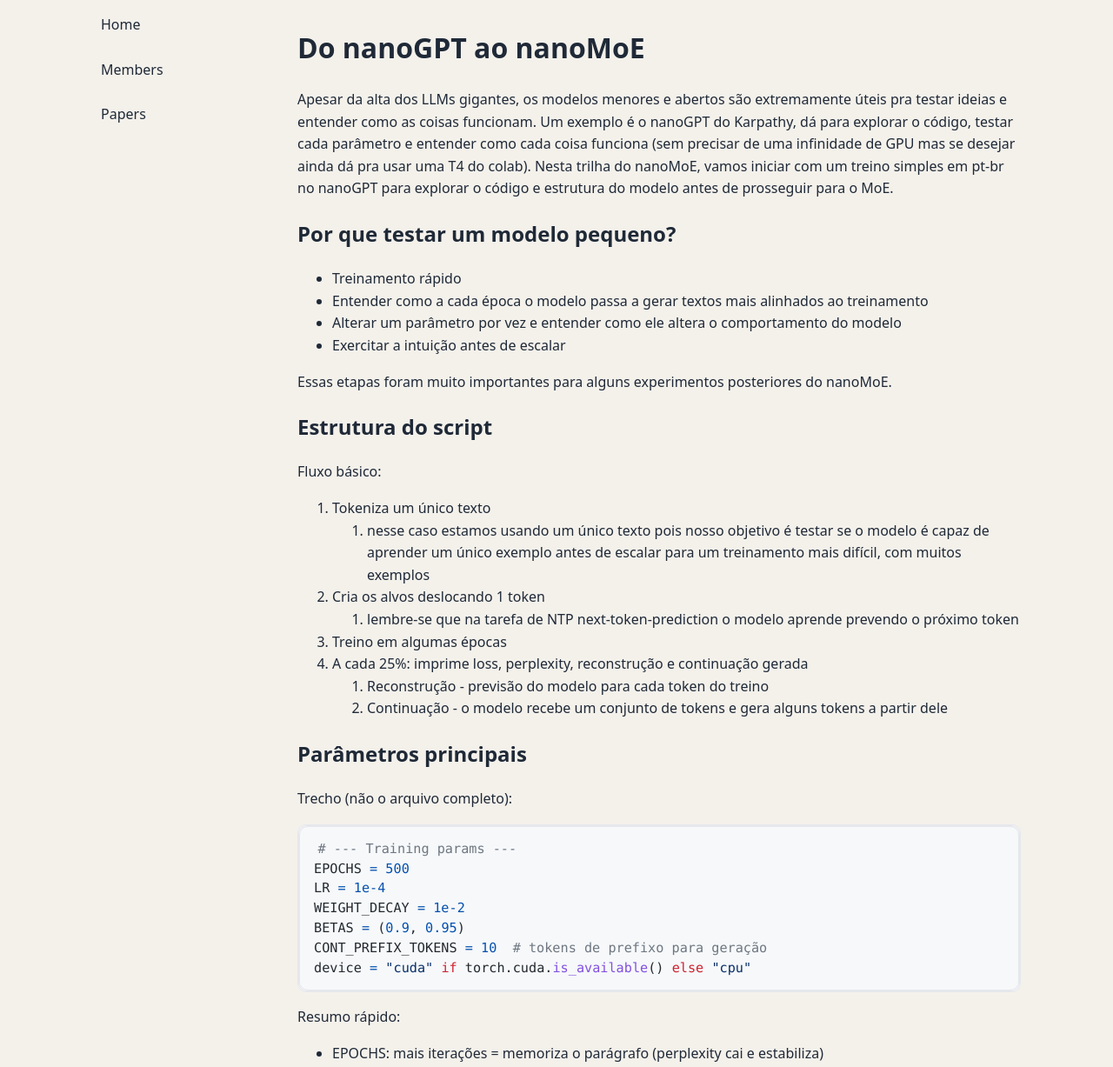
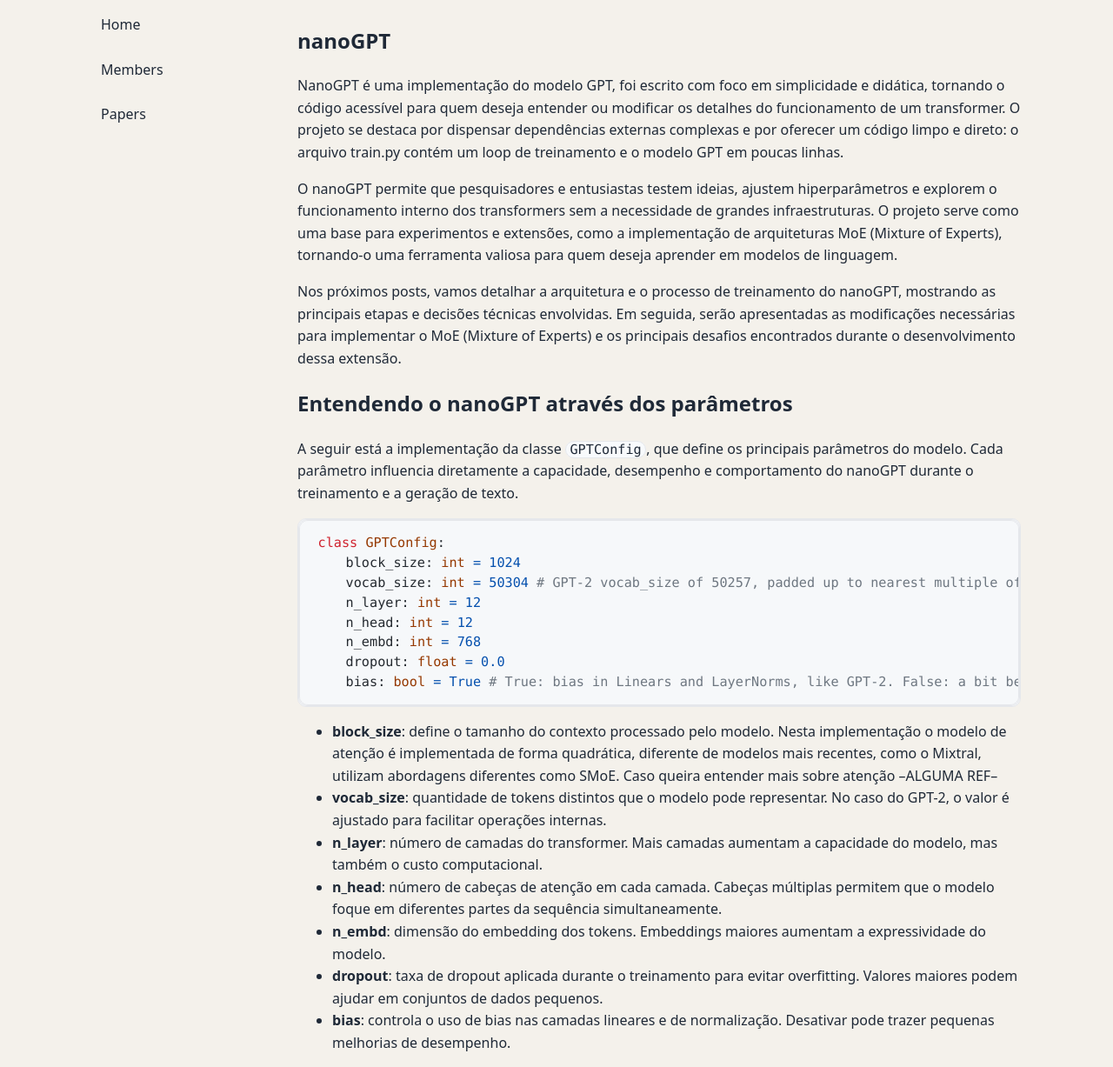
Before and after one commit to sagui-nlp/sagui-nlp.github.io, a Jekyll site: the page built from _posts/2025-08-23-nanogpt-to-nanomoe.markdown, in a window 1280 px wide and 1400 px high, scrolled down 807 px. Shown: the part 173-1400 px from the top of the window at 87% size. Built offline with Jekyll 4.4.1, drawn with Linux system fonts in a browser that asks for light colours; some of the changed text lies outside the part shown.

Commit message:
feat: added nanogpt

````diff
--- a/_posts/2025-08-23-nanogpt-to-nanomoe.markdown
+++ b/_posts/2025-08-23-nanogpt-to-nanomoe.markdown
@@ -5,8 +5,56 @@
 categories: moe
 ---
 
-# Do nanoGPT ao nanoMoE
+<!--
+1. Adicionar figuras da arquitetura
+2. nanoGPT to nanoMoE
+   1. nanoGPT
+      1. Explicar o nanoGPT
+      2. Justificar a escolha do modelo nanoGPT para o nanoMoE
+         1. opensource, sem dependência externa (como HF/TF)
+      3. Adicionar explicações dos parâmetros do GPTconfig
+      4. Explicar os resultados obtidos
+   2. nanoMoE
+ -->
 
+<!-- # Do nanoGPT ao nanoMoE
+<INTRODUÇÃO SOBRE A SAGA NANO GPT AO NANO MOE> -->
+
+## nanoGPT
+
+NanoGPT é uma implementação do modelo GPT, foi escrito com foco em simplicidade e didática, tornando o código acessível para quem deseja entender ou modificar os detalhes do funcionamento de um transformer. O projeto se destaca por dispensar dependências externas complexas e por oferecer um código limpo e direto: o arquivo train.py contém um loop de treinamento e o modelo GPT em poucas linhas.
+
+O nanoGPT permite que pesquisadores e entusiastas testem ideias, ajustem hiperparâmetros e explorem o funcionamento interno dos transformers sem a necessidade de grandes infraestruturas. O projeto serve como uma base para experimentos e extensões, como a implementação de arquiteturas MoE (Mixture of Experts), tornando-o uma ferramenta valiosa para quem deseja aprender em modelos de linguagem.
+
+Nos próximos posts, vamos detalhar a arquitetura e o processo de treinamento do nanoGPT, mostrando as principais etapas e decisões técnicas envolvidas. Em seguida, serão apresentadas as modificações necessárias para implementar o MoE (Mixture of Experts) e os principais desafios encontrados durante o desenvolvimento dessa extensão.
+
+## Entendendo o nanoGPT através dos parâmetros
+
+A seguir está a implementação da classe `GPTConfig`, que define os principais parâmetros do modelo. Cada parâmetro influencia diretamente a capacidade, desempenho e comportamento do nanoGPT durante o treinamento e a geração de texto.
+
+```python
+class GPTConfig:
+    block_size: int = 1024
+    vocab_size: int = 50304 # GPT-2 vocab_size of 50257, padded up to nearest multiple of 64 for efficiency
+    n_layer: int = 12
+    n_head: int = 12
+    n_embd: int = 768
+    dropout: float = 0.0
+    bias: bool = True # True: bias in Linears and LayerNorms, like GPT-2. False: a bit better and faster
+```
+
+- **block_size**: define o tamanho do contexto processado pelo modelo. Nesta implementação o modelo de atenção é implementada de forma quadrática, diferente de modelos mais recentes, como o Mixtral, utilizam abordagens diferentes como SMoE. Caso queira entender mais sobre atenção --ALGUMA REF--
+- **vocab_size**: quantidade de tokens distintos que o modelo pode representar. No caso do GPT-2, o valor é ajustado para facilitar operações internas.
+- **n_layer**: número de camadas do transformer. Mais camadas aumentam a capacidade do modelo, mas também o custo computacional.
+- **n_head**: número de cabeças de atenção em cada camada. Cabeças múltiplas permitem que o modelo foque em diferentes partes da sequência simultaneamente.
+- **n_embd**: dimensão do embedding dos tokens. Embeddings maiores aumentam a expressividade do modelo.
+- **dropout**: taxa de dropout aplicada durante o treinamento para evitar overfitting. Valores maiores podem ajudar em conjuntos de dados pequenos.
+- **bias**: controla o uso de bias nas camadas lineares e de normalização. Desativar pode trazer pequenas melhorias de desempenho.
+
+Ajustar esses parâmetros permite adaptar o nanoGPT para diferentes cenários, desde testes rápidos até experimentos mais robustos. Recomenda-se variar n_layer, n_head e n_embd para observar o impacto na capacidade e
+
+Teste valores diferentes com n_layer / n_head / n_embd para sentir capacidade.
+Note que os parâmetros irão começar a escalar à medida que esses valores aumentam.
 Apesar da alta dos LLMs gigantes, os modelos menores e abertos são extremamente úteis pra testar ideias e entender como as coisas funcionam. Um exemplo é o nanoGPT do Karpathy, dá para explorar o código, testar cada parâmetro e entender como cada coisa funciona (sem precisar de uma infinidade de GPU mas se desejar ainda dá pra usar uma T4 do colab). Nesta trilha do nanoMoE, vamos iniciar com um treino simples em pt-br no nanoGPT para explorar o código e estrutura do modelo antes de prosseguir para o MoE.
 
 ## Por que testar um modelo pequeno?
````
